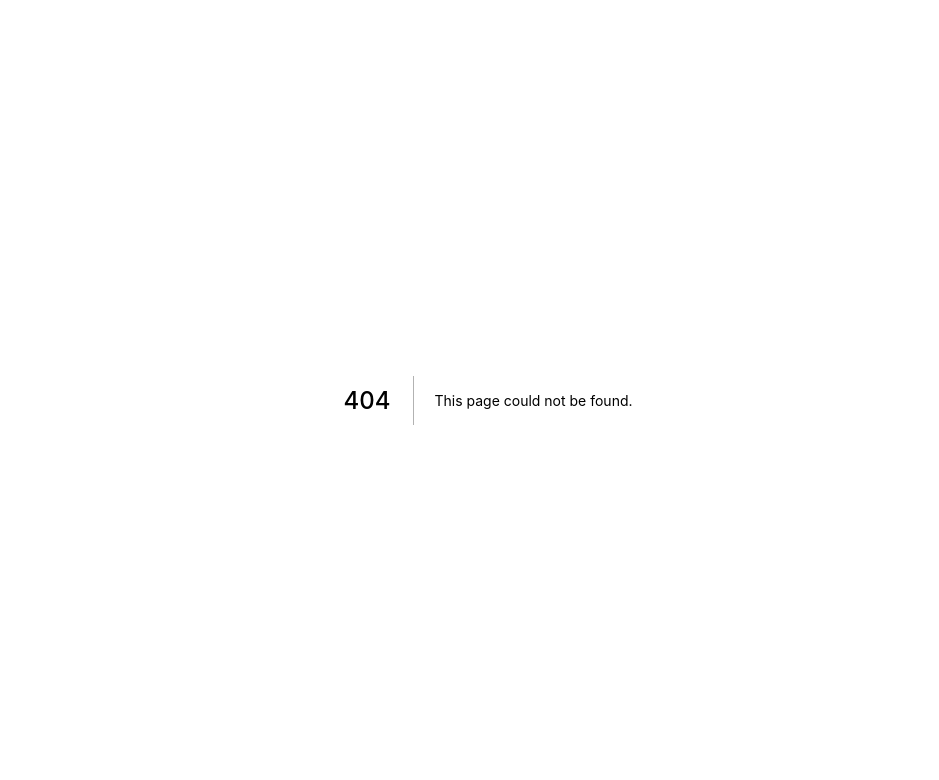
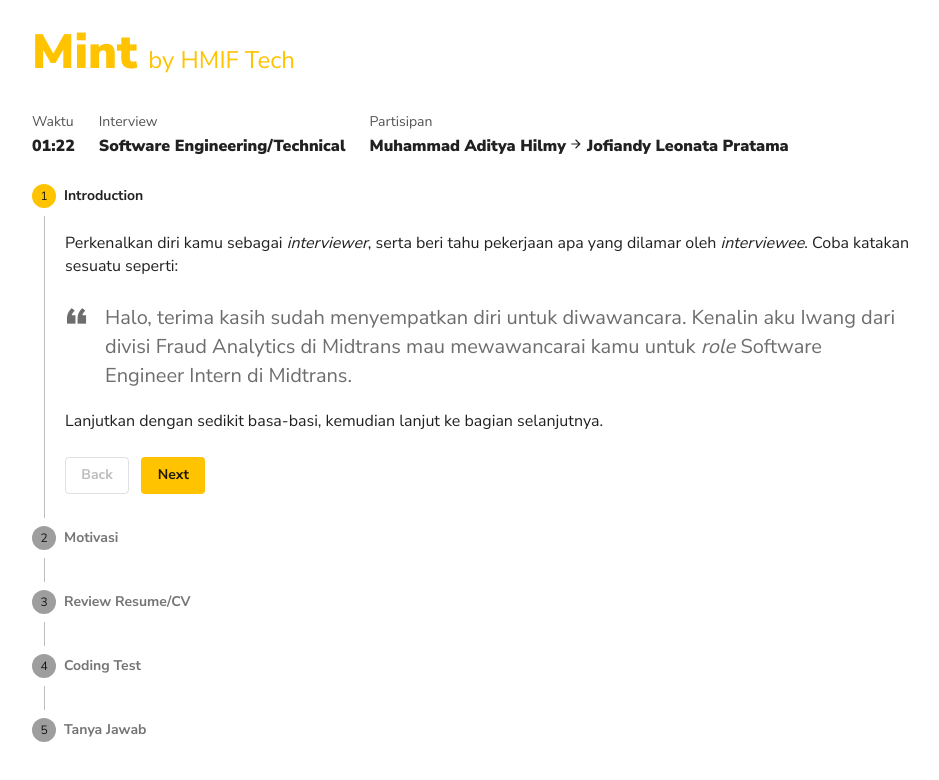
Before and after one commit to hmif-itb/mint, a Next.js app: page /interview in a window 1280 px wide. Before the commit this address had no page. Shown: the top 780 px of the page, without its empty margins (152-1091 px from the left). Built offline with nearby package versions, Linux system fonts and the light colour scheme.

Commit message:
Add interview page

```diff
--- /dev/null
+++ b/components/InterviewStepper.tsx
@@ -0,0 +1,145 @@
+import React from 'react';
+
+import Stepper from "@material-ui/core/Stepper/Stepper";
+import StepLabel from "@material-ui/core/StepLabel/StepLabel";
+import Step from "@material-ui/core/Step/Step";
+import StepContent from "@material-ui/core/StepContent/StepContent";
+import Button from "@material-ui/core/Button/Button";
+import Box from "@material-ui/core/Box/Box";
+import { makeStyles, createStyles, Theme, WithStyles } from "@material-ui/core";
+import { withStyles } from '@material-ui/styles';
+import ReactMarkdown from "react-markdown";
+
+interface Step {
+    title: string;
+    content: string;
+}
+
+type MyState = {
+    activeStep: number;
+    steps: Step[];
+}
+
+interface MyProps extends WithStyles<typeof styles> {
+
+}
+
+const styles = (theme: Theme) =>
+        createStyles({
+            button: {
+                fontWeight: 'bold',
+                textTransform: 'none'
+            }
+        });
+
+class InterviewStepper extends React.Component<MyProps, MyState> {
+    state = {
+        activeStep: 0,
+        steps: [
+            {
+                title: "Introduction",
+                content: "Perkenalkan diri kamu sebagai *interviewer*, serta beri tahu pekerjaan apa yang dilamar oleh *interviewee*. Coba katakan sesuatu seperti:\n"
+                + "\n"
+                + "> Halo, terima kasih sudah menyempatkan diri untuk diwawancara. Kenalin aku Iwang dari divisi Fraud Analytics di Midtrans mau mewawancarai kamu untuk *role* Software Engineer Intern di Midtrans.\n"
+                + "\n"
+                + "Lanjutkan dengan sedikit basa-basi, kemudian lanjut ke bagian selanjutnya."
+            },
+            {
+                title: "Motivasi",
+                content: "Hello world2!"
+            },
+            {
+                title: "Review Resume/CV",
+                content: "Hello world3!"
+            },
+            {
+                title: "Coding Test",
+                content: "Hello world4!"
+            },
+            {
+                title: "Tanya Jawab",
+                content: "Hello world5!"
+            }
+        ]
+    };
+
+    buttonStyle = {
+        fontWeight: 600,
+        textTransform: 'none'
+    };
+
+    render() {
+        const { classes } = this.props;
+
+        return (
+            <div>
+                <style>
+                    {`
+                      blockquote {
+                        margin-left: 0;
+                        margin-top: -38px;
+                        padding-left: 40px;
+                        color: #6d6d6d;
+                        font-size: 15pt;
+                      }
+                      blockquote:before {
+                          color: #6d6d6d;
+                          content: open-quote;
+                          font-size: 2.3em;
+                          line-height: 0.1em;
+                          vertical-align: -0.4em;
+                          position: relative;
+                          top: 47px;
+                          left: -40px;
+                          font-weight: 900;
+                        }
+                    `}
+                </style>
+                <Stepper activeStep={this.state.activeStep} orientation="vertical" style={{padding: 0}}>
+                    {this.state.steps.map((step, i) => (
+                        <Step key={i}>
+                            <StepLabel><b>{step.title}</b></StepLabel>
+                            <StepContent style={{fontSize: '12pt'}}>
+                                <Box>
+                                    <ReactMarkdown source={step.content} />
+                                </Box>
+                                <Box mt={3}>
+                                    <div>
+                                        <Button
+                                            className={classes.button}
+                                            variant="outlined"
+                                            disabled={this.state.activeStep === 0}
+                                            onClick={this.handleBack}
+                                        >
+                                            Back
+                                        </Button>
+                                        &nbsp; &nbsp;
+                                        <Button
+                                            className={classes.button}
+                                            variant="contained"
+                                            disableElevation
+                                            color="primary"
+                                            onClick={this.handleNext}
+                                        >
+                                            {this.state.activeStep === this.state.steps.length - 1 ? 'Finish' : 'Next'}
+                                        </Button>
+                                    </div>
+                                </Box>
+                            </StepContent>
+                        </Step>
+                    ))}
+                </Stepper>
+            </div>
+        );
+    }
+
+    handleNext = () => {
+        this.setState({ activeStep: this.state.activeStep + 1 });
+    };
+
+    handleBack = () => {
+        this.setState({ activeStep: this.state.activeStep - 1 });
+    };
+}
+
+export default withStyles(styles)(InterviewStepper);
--- a/package.json
+++ b/package.json
@@ -25,7 +25,8 @@
     "@material-ui/icons": "^4.5.1",
     "next": "^9.1.6",
     "react": "^16.12.0",
-    "react-dom": "^16.12.0"
+    "react-dom": "^16.12.0",
+    "react-markdown": "^4.2.2"
   },
   "devDependencies": {
     "@types/node": "^12.12.21",
--- a/pages/confirm.tsx
+++ b/pages/confirm.tsx
@@ -37,7 +37,7 @@ export default class ConfirmPage extends React.Component {
                                 Yang terpenting, lakukan peran masing-masing, dan selamat bersenang-senang!
                             </p>
                             <Box mt={3}>
-                                <Button variant="contained" color="primary" style={{width: '100%', textTransform: 'none'}} disableElevation>
+                                <Button variant="contained" color="primary" style={{width: '100%', textTransform: 'none'}} disableElevation href="/interview">
                                     Lanjut
                                     &nbsp;
                                     <ArrowForwardIcon fontSize="inherit" />
--- /dev/null
+++ b/pages/interview.tsx
@@ -0,0 +1,72 @@
+import React from 'react';
+import Container from "@material-ui/core/Container/Container";
+import Typography from "@material-ui/core/Typography/Typography";
+import Box from "@material-ui/core/Box/Box";
+import Grid from "@material-ui/core/Grid/Grid";
+import ArrowForward from "@material-ui/icons/ArrowForward";
+import InterviewStepper from "../components/InterviewStepper";
+
+type MyState = {
+    count: number; // like this
+};
+
+export default class WelcomePage extends React.Component<MyState> {
+    state: MyState = {
+        // optional second annotation for better type inference
+        count: 5
+    };
+    render() {
+        return (
+            <div>
+                <Container maxWidth="md">
+                    <Box mt={3}>
+                        <Typography variant="h3" component="span" color="primary" style={{fontWeight: 900}}>
+                            Mint
+                        </Typography>
+                        &nbsp; &nbsp;
+                        <Typography variant="h5" component="span" color="primary">
+                            by HMIF Tech
+                        </Typography>
+                    </Box>
+                    <Box mt={4}>
+                        <Grid container spacing={3}>
+                            <Grid item>
+                                <div style={{color: "#545454"}}>Waktu</div>
+                                <Box mt={0}>
+                                    <Typography variant="subtitle1" style={{fontWeight: 900}}>
+                                        01:22
+                                    </Typography>
+                                </Box>
+                            </Grid>
+                            <Grid item>
+                                <div style={{color: "#545454"}}>Interview</div>
+                                <Box mt={0}>
+                                    <Typography variant="subtitle1" style={{fontWeight: 900}}>
+                                        Software Engineering/Technical
+                                    </Typography>
+                                </Box>
+                            </Grid>
+                            <Grid item>
+                                <div style={{color: "#545454"}}>Partisipan</div>
+                                <Box mt={0}>
+                                    <Typography variant="subtitle1" component="span" style={{fontWeight: 900}}>
+                                        Muhammad Aditya Hilmy
+                                    </Typography>
+                                    &nbsp;
+                                    <ArrowForward fontSize="inherit" />
+                                    &nbsp;
+                                    <Typography variant="subtitle1" component="span" style={{fontWeight: 900}}>
+                                        Jofiandy Leonata Pratama
+                                    </Typography>
+                                </Box>
+                            </Grid>
+                        </Grid>
+                    </Box>
+                    <Box mt={3}>
+                        <InterviewStepper/>
+                    </Box>
+                </Container>
+            </div>
+        );
+    }
+}
```
Also changed, not shown: 1 other file (tests, documents, lock files or other folders).
